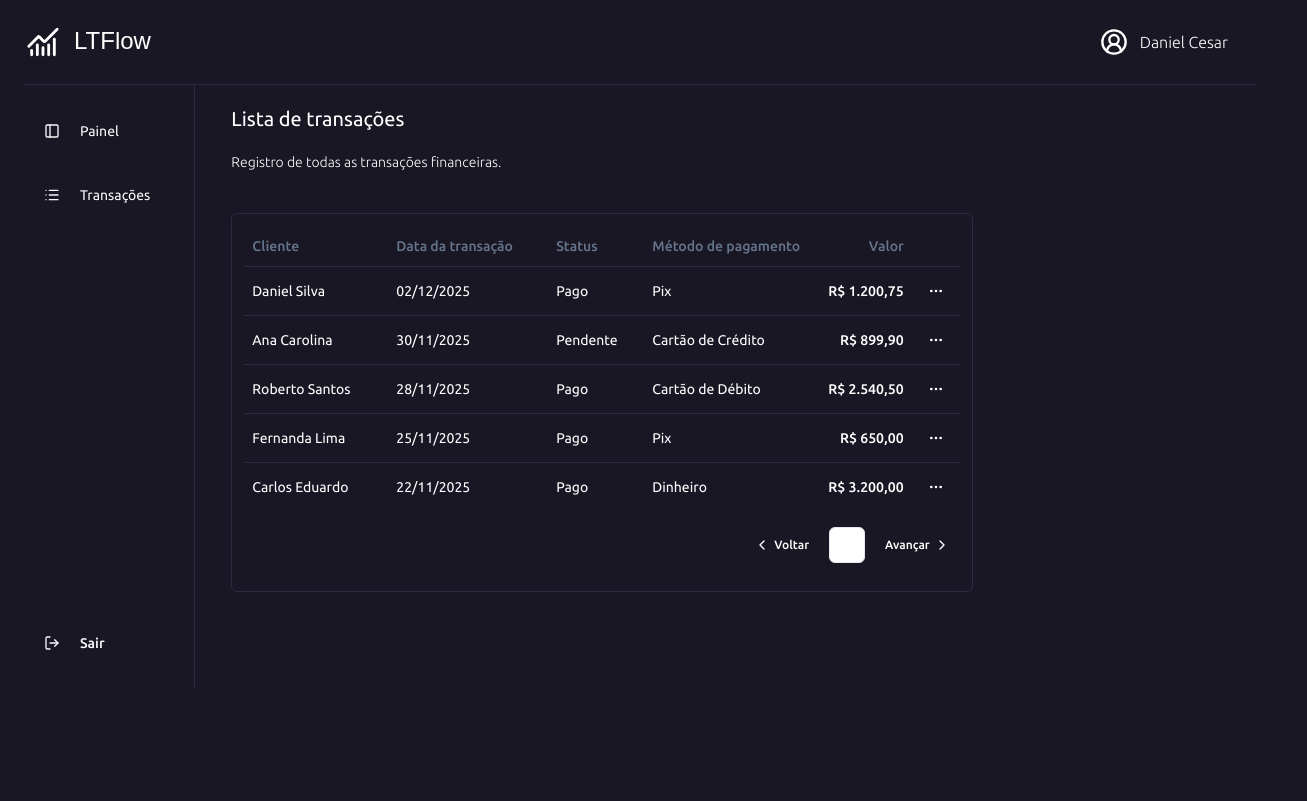
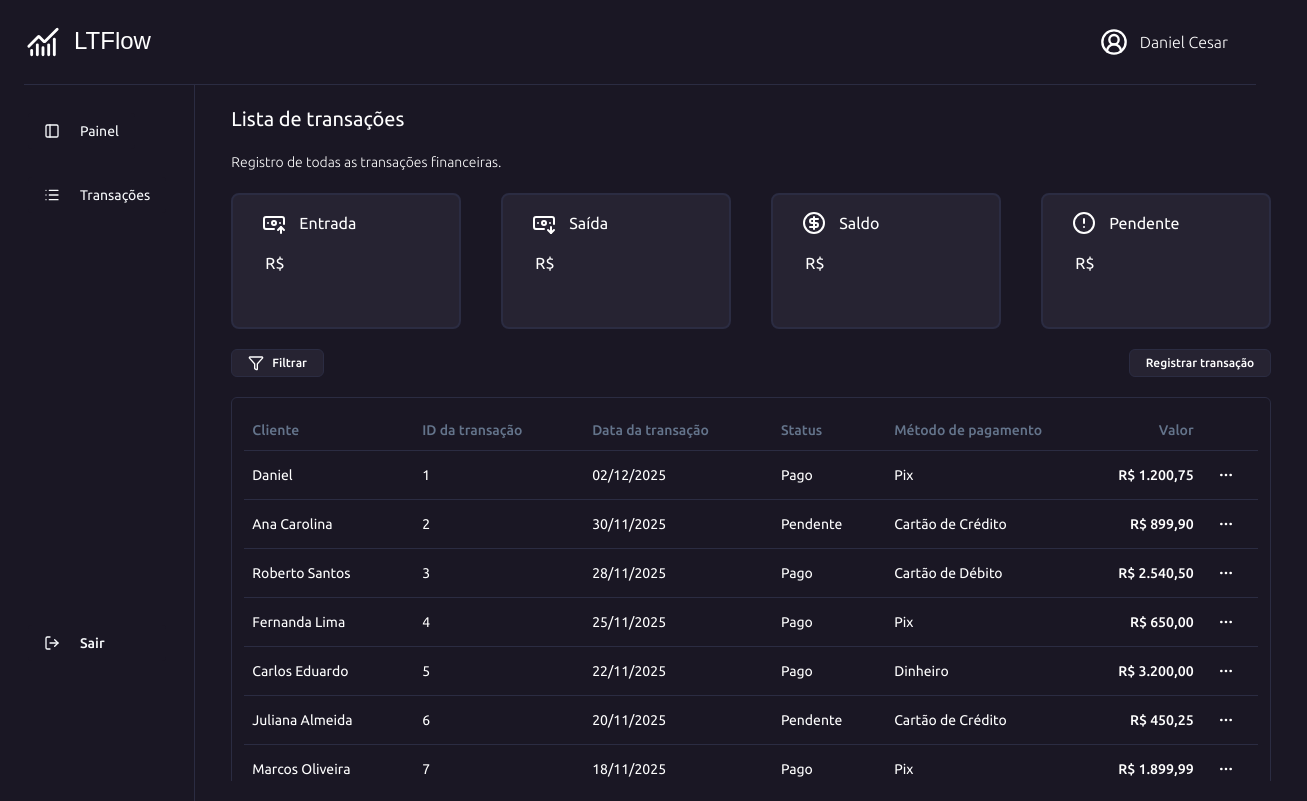
Before and after one commit to DannCesar/lt_flow, a Next.js app: page /transactions in a window 1280 px wide. Shown: the whole page, 1307 px wide, since content can reach past the window. Built offline with nearby package versions, Linux system fonts and the light colour scheme; data requests are answered from the project's data file; a web font is replaced by a local one.

Commit message:
Feat:: The axios library has been installed and a transaction service class has been created.

```diff
--- /dev/null
+++ b/app/components/Button/index.tsx
@@ -0,0 +1,19 @@
+import { Button, ButtonProps } from "@/components/ui/button";
+import { LucideIcon } from "lucide-react";
+
+interface IButtonComponent extends ButtonProps {
+  icon?: LucideIcon;
+}
+
+export default function ButtonComponent({ icon: Icon, className, ...props }: IButtonComponent) {
+  return (
+    <Button
+      variant="primary"
+      className={`text-xs h-7 flex items-center gap-2 ${className ?? ""}`}
+      {...props}
+    >
+      {Icon && <Icon className="w-4 h-4" />}
+      {props.children}
+    </Button>
+  );
+}
--- a/app/components/TransactionsColumns/index.tsx
+++ b/app/components/Columns/TransactionsColumns/index.tsx
@@ -40,6 +40,15 @@ export const transactionsColumns: ColumnDef<ITransaction>[] = [
     },
   },
 
+  {
+    accessorKey: "id",
+    header: "ID da transação",
+    cell: ({ row }) => {
+      const transactions_id = row.original.id;
+
+      return <div className="min-w-32">{transactions_id}</div>;
+    },
+  },
   {
     accessorKey: "data_transacao",
     header: "Data da transação",
--- a/app/components/TransactionsContent/index.tsx
+++ b/app/components/TransactionsContent/index.tsx
@@ -1,62 +1,43 @@
 //@disable React Compiler
 "use client";
 
+import { TransactionsService } from "@/services/transactions.service";
 import { getCoreRowModel, useReactTable } from "@tanstack/react-table";
+import {
+  BanknoteArrowDownIcon,
+  BanknoteArrowUpIcon,
+  CircleAlertIcon,
+  CircleDollarSignIcon,
+  FilterIcon,
+} from "lucide-react";
+import { useEffect, useMemo, useState } from "react";
+import ButtonComponent from "../Button";
+import Card from "../Card";
+import { transactionsColumns } from "../Columns/TransactionsColumns";
 import { DataTable } from "../DataTable";
-import { ITransaction, transactionsColumns } from "../TransactionsColumns";
-import { useMemo } from "react";
-const mockTransactions: ITransaction[] = [
-  {
-    id: 1,
-    cliente: "Daniel Silva",
-    data_transacao: "2025-12-02T15:48:22.077Z",
-    status: "Pago",
-    metodo_pagamento: "Pix",
-    value: 1200.75,
-  },
-  {
-    id: 2,
-    cliente: "Ana Carolina",
-    data_transacao: "2025-11-30T10:15:33.123Z",
-    status: "Pendente",
-    metodo_pagamento: "Cartão de Crédito",
-    value: 899.9,
-  },
-  {
-    id: 3,
-    cliente: "Roberto Santos",
-    data_transacao: "2025-11-28T14:22:45.987Z",
-    status: "Pago",
-    metodo_pagamento: "Cartão de Débito",
-    value: 2540.5,
-  },
-  {
-    id: 4,
-    cliente: "Fernanda Lima",
-    data_transacao: "2025-11-25T09:30:15.456Z",
-    status: "Pago",
-    metodo_pagamento: "Pix",
-    value: 650.0,
-  },
-  {
-    id: 5,
-    cliente: "Carlos Eduardo",
-    data_transacao: "2025-11-22T16:45:12.789Z",
-    status: "Pago",
-    metodo_pagamento: "Dinheiro",
-    value: 3200.0,
-  },
-];
+
+const service = new TransactionsService();
 
 export default function TransactionsContent() {
-  const memoizedMockTransactions = useMemo(() => mockTransactions, []);
+  const [transactions, setTransactions] = useState([]);
+  const memoizedTransactions = useMemo(() => transactions, [transactions]);
   const memoizedTransactionsColumns = useMemo(() => transactionsColumns, []);
 
+  useEffect(() => {
+    async function loadData() {
+      const response = await service.getAllTransactions();
+      setTransactions(response);
+    }
+    loadData();
+  }, []);
+  console.log(transactions, "data");
+
   const table = useReactTable({
-    data: memoizedMockTransactions,
+    data: memoizedTransactions,
     columns: memoizedTransactionsColumns,
     getCoreRowModel: getCoreRowModel(),
   });
+
 
   return (
     <div className=" grid grid-cols-1 px-4 max-w-[1920px]  md:flex flex-col text-white">
@@ -66,7 +47,39 @@ export default function TransactionsContent() {
           Registro de todas as transações financeiras.
         </span>
       </div>
-      <div className="text-white overflow-y-auto w-full max-h-96 mt-10">
+      <div className="grid grid-cols-1 md:flex gap-10 mt-5">
+        <Card
+          title="Entrada"
+          icon={BanknoteArrowUpIcon}
+          value={`R$  `}
+          width={50}
+        />
+        <Card
+          title="Saída"
+          icon={BanknoteArrowDownIcon}
+          value={`R$ `}
+          width={50}
+        />
+        <Card
+          title="Saldo"
+          icon={CircleDollarSignIcon}
+          value={`R$ `}
+          width={50}
+        />
+        <Card
+          title="Pendente"
+          icon={CircleAlertIcon}
+          value={`R$ `}
+          width={50}
+        />
+      </div>
+      <div className="flex justify-between mt-5 ">
+        <ButtonComponent variant="primary" icon={FilterIcon}>
+          Filtrar
+        </ButtonComponent>
+        <ButtonComponent variant="primary">Registrar transação</ButtonComponent>
+      </div>
+      <div className="text-white overflow-y-auto w-full max-h-96 mt-5">
         <DataTable
           table={table}
           onClick={() => {}}
--- a/components/ui/button.tsx
+++ b/components/ui/button.tsx
@@ -9,6 +9,7 @@ const buttonVariants = cva(
   {
     variants: {
       variant: {
+        primary: "text-white bg-[#262332] border border-[#2B2C42]",
         default:
           "bg-primary text-primary-foreground shadow hover:bg-primary/90",
         destructive:
--- a/package.json
+++ b/package.json
@@ -14,6 +14,7 @@
     "@radix-ui/react-dropdown-menu": "^2.1.16",
     "@radix-ui/react-slot": "^1.2.4",
     "@tanstack/react-table": "^8.21.3",
+    "axios": "^1.13.2",
     "class-variance-authority": "^0.7.1",
     "clsx": "^2.1.1",
     "json-server": "^1.0.0-beta.3",
--- /dev/null
+++ b/services/api.ts
@@ -0,0 +1,5 @@
+import axios from "axios";
+
+export const api = axios.create({
+    baseURL: "http://localhost:3001"
+})
--- /dev/null
+++ b/services/transactions.service.ts
@@ -0,0 +1,10 @@
+import { api } from "./api";
+
+export class TransactionsService{
+    async getAllTransactions(){
+        const {data} = await api.get(`/transactions`)
+        return data
+
+    }
+
+}
```
Also changed, not shown: 1 other file (tests, documents, lock files or other folders).
